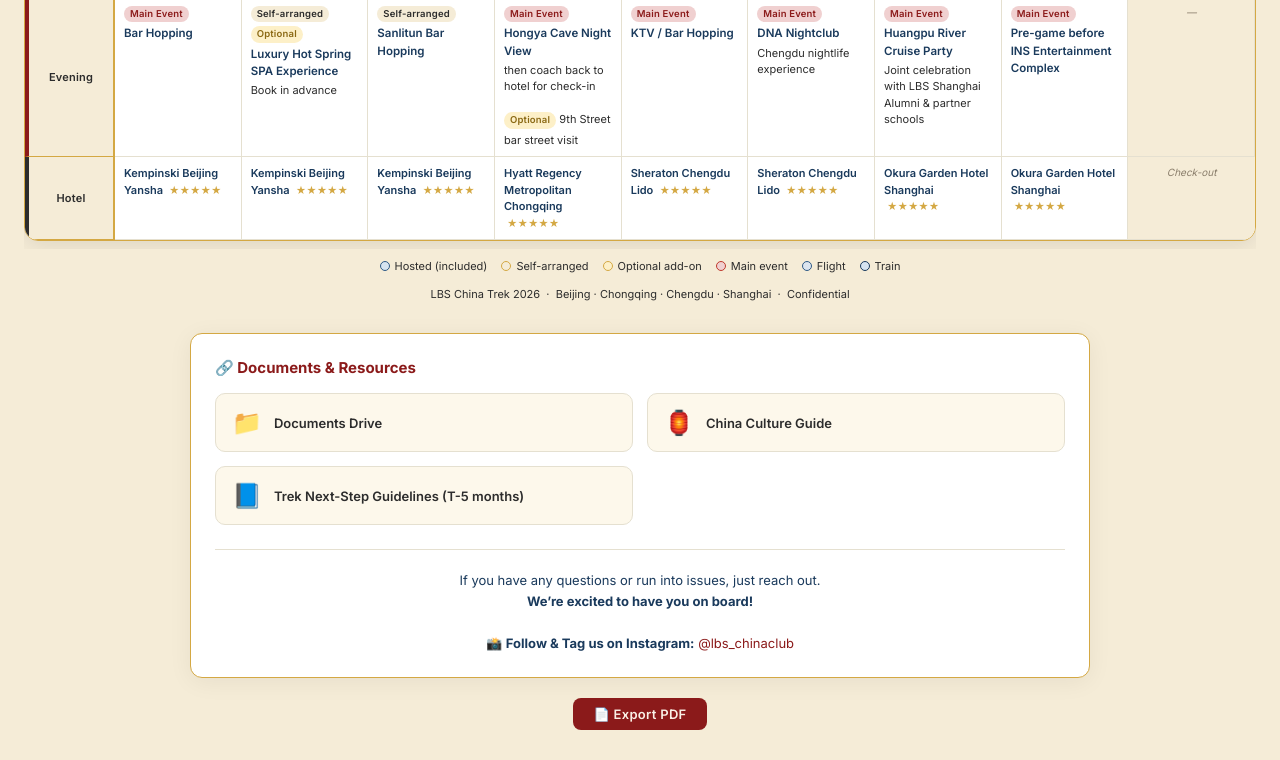
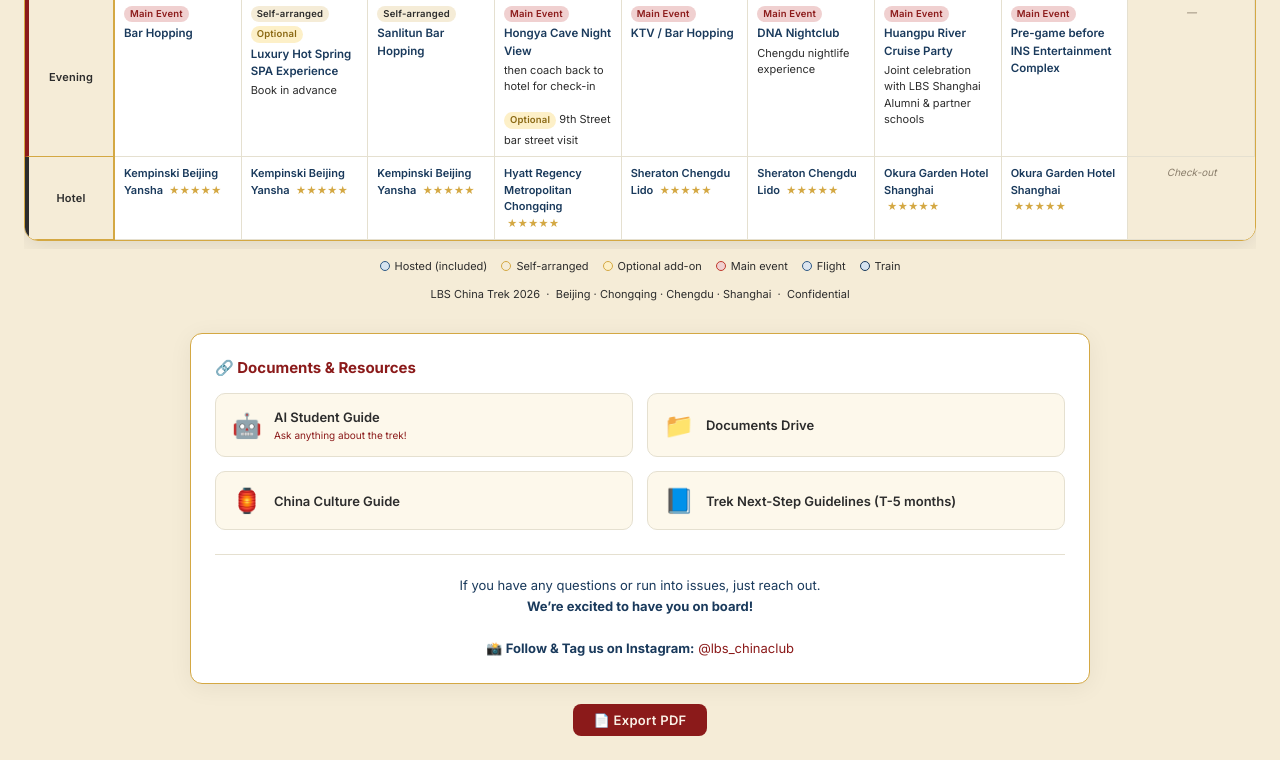
Before and after one commit to sunsetchow/chinatrek2026, a plain HTML site: page index.html in a window 1280 px wide. Shown: the part 1139-1899 px from the top of the page. Drawn offline with Linux system fonts and the light colour scheme.

Commit message:
add AI student guide custom GPT

```diff
--- a/index.html
+++ b/index.html
@@ -926,6 +926,13 @@
 <div class="resources">
   <h3>🔗 Documents &amp; Resources</h3>
   <div class="resource-links">
+    <a href="https://chatgpt.com/g/g-69c805bc71a88191976e8d8d0f3614ac-china-trek-student-guide" target="_blank" class="res-card">
+      <span class="res-icon">🤖</span>
+      <div class="res-text">
+        AI Student Guide
+        <div style="font-size:10px; font-weight:400; color:#8B1A1A; margin-top:2px;">Ask anything about the trek!</div>
+      </div>
+    </a>
     <a href="https://drive.google.com/drive/folders/104rNRYJiC_5mSjpJHX67g6_GzfZYYkif?usp=sharing" target="_blank" class="res-card">
       <span class="res-icon">📁</span>
       <div class="res-text">Documents Drive</div>
```
Also changed, not shown: 1 other file.
